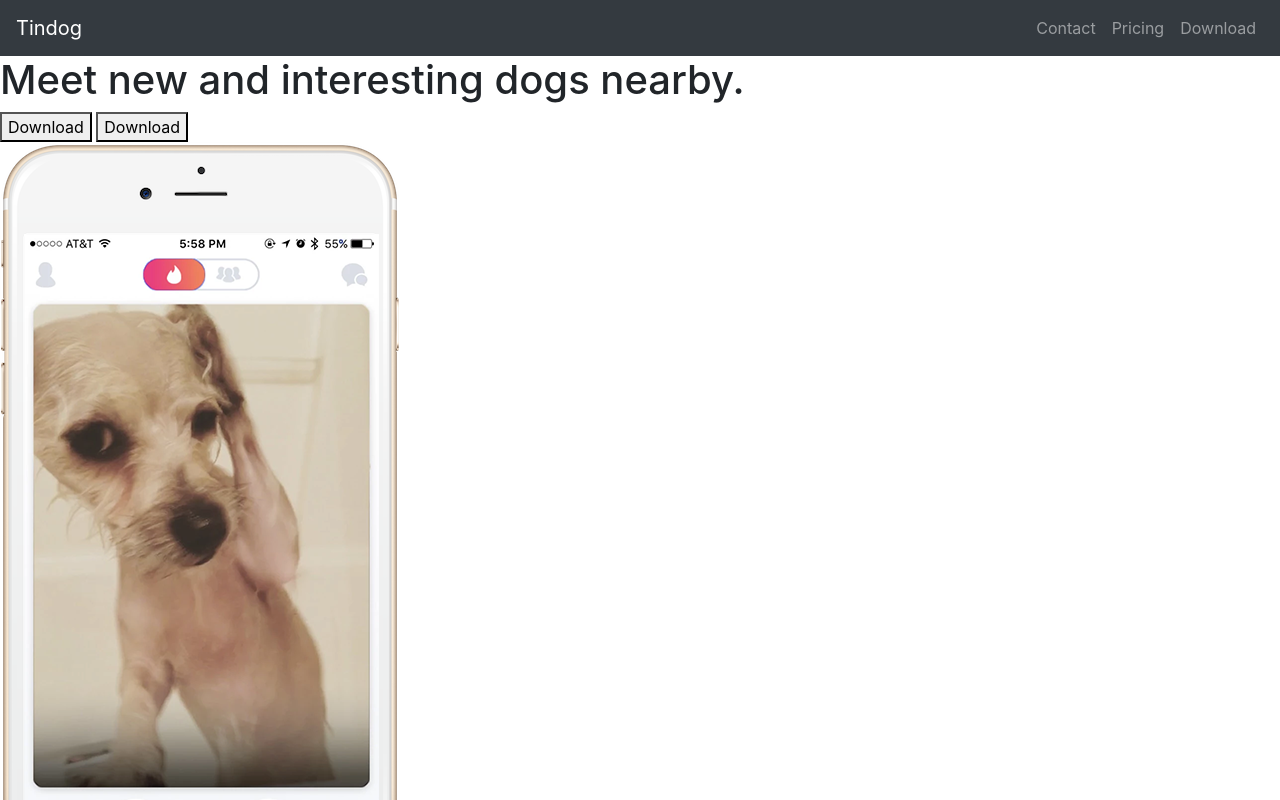
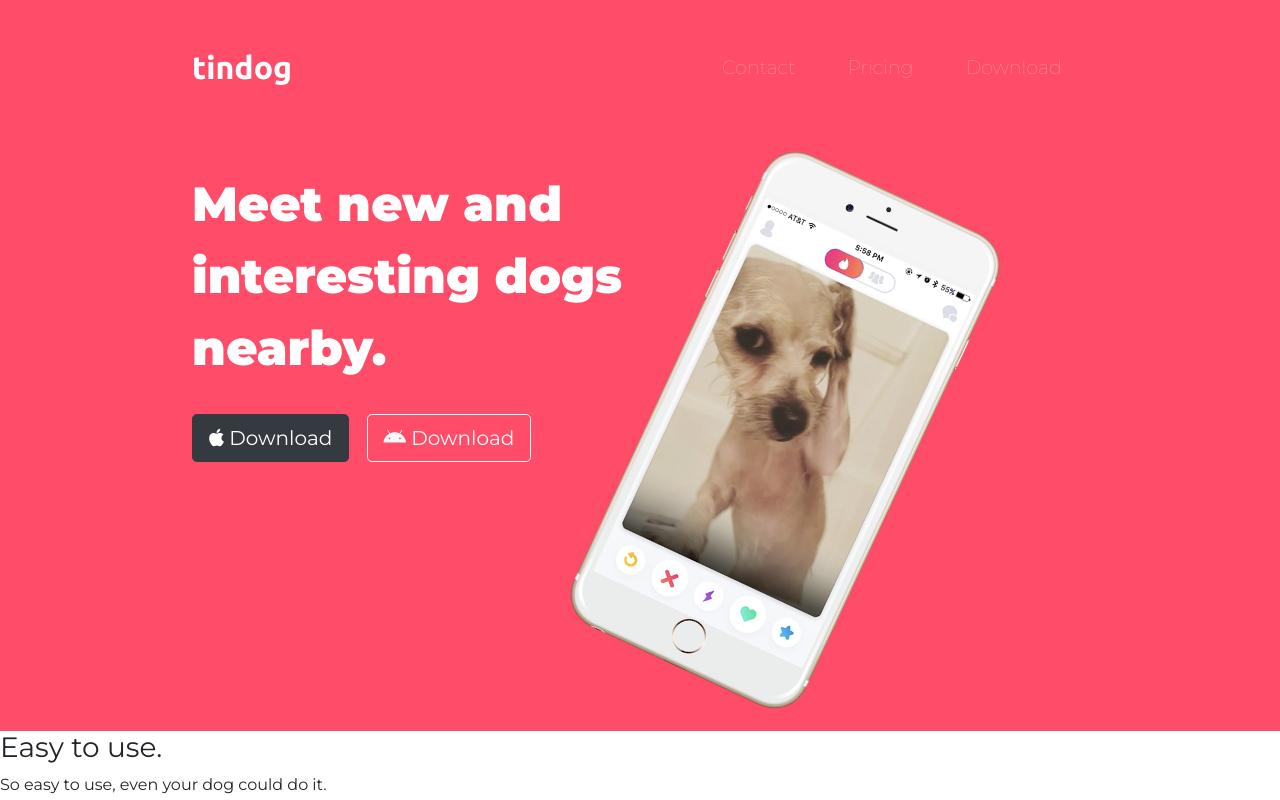
Before and after one commit to tejvirdhami/TinDogWebsite, a plain HTML site: page index.html in a window 1280 px wide. Shown: the top 800 px of the page. Drawn offline with nearby package versions, Linux system fonts and the light colour scheme.

Commit message:
Added fonts to  headings and titles. Changed some properties for the image. Edited the buttons to make their appearance attractive. Finished edidting the nav bar.

```diff
--- a/css/styles.css
+++ b/css/styles.css
@@ -0,0 +1,54 @@
+body {
+    font-family: "Montserrat";
+}
+
+#title {
+    background-color: #ff4c68;
+    color: #fff;
+}
+
+.container-fluid{
+    padding: 3% 15%;
+}
+
+h1 {
+    font-family: "Montserrat";
+    font-weight: 900;
+    font-size: 3rem;
+    line-height: 1.5;
+}
+
+/* Navigation Bar */
+
+.navbar {
+    padding: 0 0 4.5rem;
+}
+
+
+.navbar-brand {
+    font-family: "Ubuntu";
+    font-size: 2rem;
+    font-weight: bold;
+}
+
+.nav-item {
+    padding: 0 18px;
+}
+
+.nav-link {
+    font-size: 1.2rem;
+    font-family: "Montserrat";
+    font-weight: 300;
+}
+
+/* Download Buttons */
+
+.download-button {
+    margin: 5% 3% 5% 0;
+}
+
+/* Title Image */
+.title-image {
+    width: 60%;
+    transform: rotate(25deg);
+}
--- a/index.html
+++ b/index.html
@@ -4,11 +4,33 @@
 <head>
   <meta charset="utf-8">
   <title>TinDog</title>
-  <!--<link rel="stylesheet" href="css/styles.css"> !-->
-  <link rel="stylesheet" href="https://maxcdn.bootstrapcdn.com/bootstrap/4.0.0/css/bootstrap.min.css" integrity="sha384-Gn5384xqQ1aoWXA+058RXPxPg6fy4IWvTNh0E263XmFcJlSAwiGgFAW/dAiS6JXm" crossorigin="anonymous">
-    <script src="https://code.jquery.com/jquery-3.2.1.slim.min.js" integrity="sha384-KJ3o2DKtIkvYIK3UENzmM7KCkRr/rE9/Qpg6aAZGJwFDMVNA/GpGFF93hXpG5KkN" crossorigin="anonymous"></script>
-<script src="https://cdnjs.cloudflare.com/ajax/libs/popper.js/1.12.9/umd/popper.min.js" integrity="sha384-ApNbgh9B+Y1QKtv3Rn7W3mgPxhU9K/ScQsAP7hUibX39j7fakFPskvXusvfa0b4Q" crossorigin="anonymous"></script>
-<script src="https://maxcdn.bootstrapcdn.com/bootstrap/4.0.0/js/bootstrap.min.js" integrity="sha384-JZR6Spejh4U02d8jOt6vLEHfe/JQGiRRSQQxSfFWpi1MquVdAyjUar5+76PVCmYl" crossorigin="anonymous"></script>
+
+  <!-- Css -->
+  <link rel="stylesheet" href="https://maxcdn.bootstrapcdn.com/bootstrap/4.0.0/css/bootstrap.min.css"
+    integrity="sha384-Gn5384xqQ1aoWXA+058RXPxPg6fy4IWvTNh0E263XmFcJlSAwiGgFAW/dAiS6JXm" crossorigin="anonymous">
+  <link rel="stylesheet" href="css/styles.css">
+
+  <!-- Javascript -->
+  <script src="https://code.jquery.com/jquery-3.2.1.slim.min.js"
+  integrity="sha384-KJ3o2DKtIkvYIK3UENzmM7KCkRr/rE9/Qpg6aAZGJwFDMVNA/GpGFF93hXpG5KkN"
+  crossorigin="anonymous"></script>
+<script src="https://cdnjs.cloudflare.com/ajax/libs/popper.js/1.12.9/umd/popper.min.js"
+  integrity="sha384-ApNbgh9B+Y1QKtv3Rn7W3mgPxhU9K/ScQsAP7hUibX39j7fakFPskvXusvfa0b4Q"
+  crossorigin="anonymous"></script>
+<script src="https://maxcdn.bootstrapcdn.com/bootstrap/4.0.0/js/bootstrap.min.js"
+  integrity="sha384-JZR6Spejh4U02d8jOt6vLEHfe/JQGiRRSQQxSfFWpi1MquVdAyjUar5+76PVCmYl"
+  crossorigin="anonymous"></script>
+
+  <!-- Font Awesome -->
+  <script src="https://kit.fontawesome.com/3789dd4df1.js" crossorigin="anonymous"></script>
+
+  <!-- Fonts -->
+  <link rel="preconnect" href="https://fonts.googleapis.com">
+  <link rel="preconnect" href="https://fonts.gstatic.com" crossorigin>
+  <link
+    href="https://fonts.googleapis.com/css2?family=Montserrat:wght@100;400;900&family=Ubuntu:wght@300;400;700&display=swap"
+    rel="stylesheet">
+
 
 </head>
 
@@ -16,10 +38,14 @@
 
   <section id="title">
 
+    <div class="container-fluid">
+
       <!-- Nav Bar -->
-    <nav class="navbar bg-dark navbar-expand-lg navbar-dark">
-      <a class="navbar-brand" href="">Tindog</a>
-       <button class="navbar-toggler" type="button" data-toggle="collapse" data-target="#navbarSupportedContent" aria-controls="navbarSupportedContent" aria-expanded="false" aria-label="Toggle navigation">
+
+      <nav class="navbar navbar-expand-lg navbar-dark">
+        <a class="navbar-brand" href="">tindog</a>
+        <button class="navbar-toggler" type="button" data-toggle="collapse" data-target="#navbarSupportedContent"
+          aria-controls="navbarSupportedContent" aria-expanded="false" aria-label="Toggle navigation">
           <span class="navbar-toggler-icon"></span>
         </button>
         <div class="collapse navbar-collapse" id="navbarSupportedContent">
@@ -37,21 +63,23 @@
         </div>
       </nav>
 
-
-
       <!-- Title -->
 
-    <div>
+      <div class="row">
+
+        <div class="col-lg-6">
           <h1>Meet new and interesting dogs nearby.</h1>
-      <button type="button">Download</button>
-      <button type="button">Download</button>
-    </div>
-    <div>
-      <img src="images/iphone6.png" alt="iphone-mockup">
+          <button type="button" class="btn btn-dark btn-lg download-button"><i class="fa-brands fa-apple"></i> Download</button>
+          <button type="button" class="btn btn-light btn-outline-light btn-lg download-button"><i class="fa-brands fa-android"></i> Download</button>
         </div>
 
+        <div class="col-lg-6">
+          <img class="title-image" src="images/iphone6.png" alt="iphone-mockup">
+        </div>
+
+      </div>
   </section>
-
+  </div>
 
   <!-- Features -->
 
@@ -73,14 +101,14 @@
 
   <section id="testimonials">
 
-    <h2>I no longer have to sniff other dogs for love. I've found the hottest Corgi on TinDog. Woof.</h2>
+    <h2>I no longer have to sniff other dogs for love. I've found the hottest
+      Corgi on TinDog. Woof.</h2>
     <img src="images/dog-img.jpg" alt="dog-profile">
     <em>Pebbles, New York</em>
 
     <!-- <h2 class="testimonial-text">My dog used to be so lonely, but with TinDog's help, they've found the love of their life. I think.</h2>
     <img class="testimonial-image" src="images/lady-img.jpg" alt="lady-profile">
     <em>Beverly, Illinois</em> -->
-
   </section>
 
 
```
Lines whose indentation alone changed are shown as unchanged.
